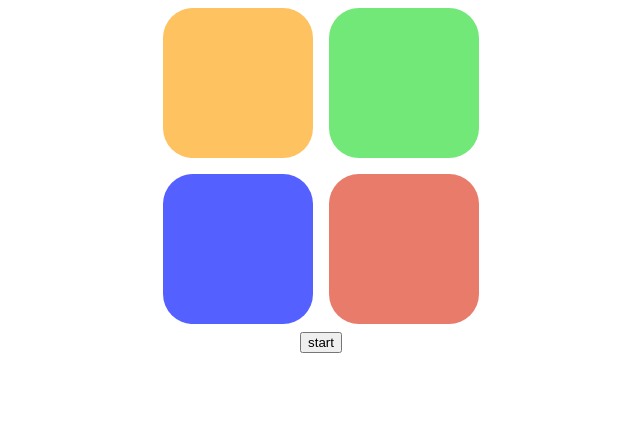
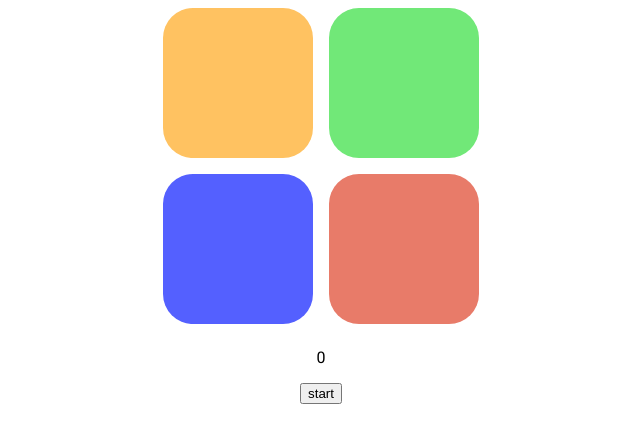
Before and after one commit to deweis/fcc-simonGame, a plain HTML site: page index.html in a window 1280 px wide. Both pictures are taken after a click on the button "start". Shown: the part 81-524 px from the top of the page, without its empty margins (319-959 px from the left). Drawn offline with Linux system fonts and the light colour scheme.

Commit message:
Add counter showing successful rounds

```diff
--- a/index.html
+++ b/index.html
@@ -15,6 +15,9 @@
       <div id="pad2" class="color-pad"></div>
       <div id="pad3" class="color-pad"></div>
     </div>
+    <div>
+      <p id="counter">0</p>
+    </div>
     <button type="button" name="button" id="btn-start">start</button>
     <script type="text/javascript" src="script.js"></script>
   </body>
--- a/script.js
+++ b/script.js
@@ -13,6 +13,7 @@ document.getElementById('btn-start').addEventListener('click', startGame);
 
 /* Start the game */
 function startGame() {
+  document.getElementById('counter').innerText = track.length;
   track.push(Math.floor(Math.random() * (3 - 0 + 1)) + 0);
   playSong(track);
 }
```
